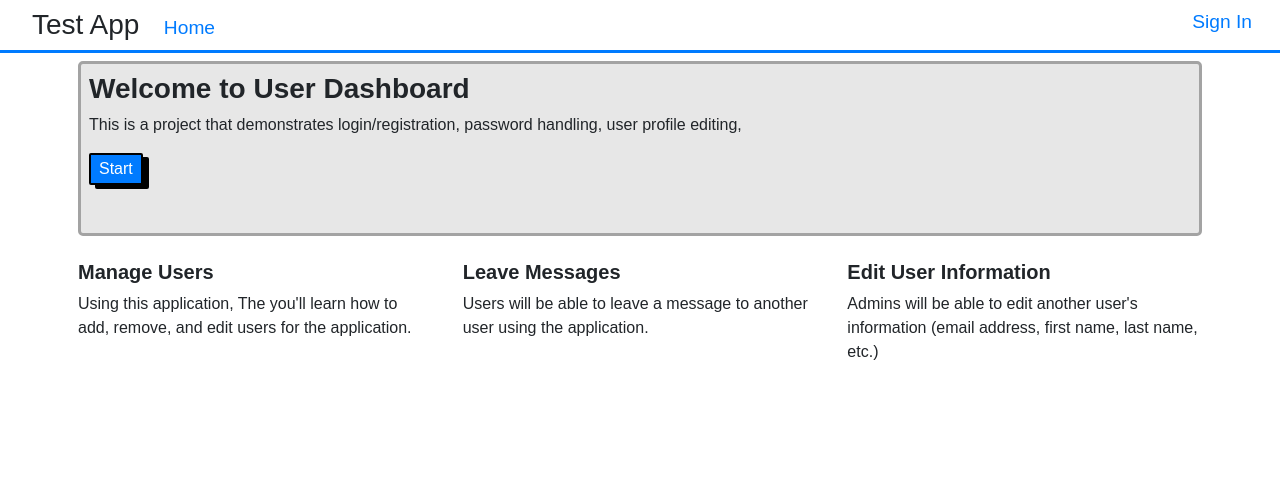
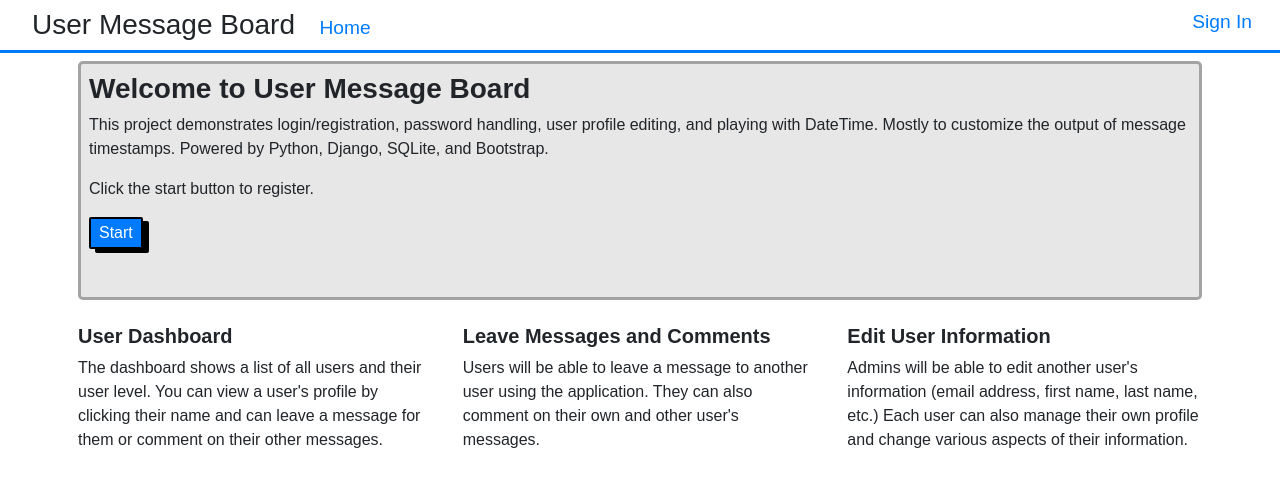
Before and after one commit to Seas-dev/user_dasboard, a Django app: page / in a window 1280 px wide. Shown: the top 487 px of the page. Run offline with Django 3.2, Linux system fonts and the light colour scheme; parts of the project's set-up code (start-up, migrations or seed data) failed here and were passed over; some libraries are stand-ins or nearby versions.

```diff
--- a/user_dashboard/apps/dashboard_app/templates/dashboard_app/admin_dash.html
+++ b/user_dashboard/apps/dashboard_app/templates/dashboard_app/admin_dash.html
@@ -13,7 +13,7 @@
 </head>
 <body>
     <header class="p-2 border-bottom border-primary topbar">
-        <h3 class="d-inline-block ml-4">Test App</h3>
+        <h3 class="d-inline-block ml-4">User Message Board</h3>
         <!-- Whatever the page the user is on this page make the link bold -->
         <p class="d-inline-block home font-weight-bold"><a href="/whichDash">Dashboard</a></p>
         <p class="d-inline-block home"><a href="/users/edit">Profile</a></p>
--- a/user_dashboard/apps/dashboard_app/templates/dashboard_app/create_user.html
+++ b/user_dashboard/apps/dashboard_app/templates/dashboard_app/create_user.html
@@ -11,7 +11,7 @@
 </head>
 <body>
     <header class="p-2 border-bottom border-primary topbar">
-        <h3 class="d-inline-block ml-4">Test App</h3>
+        <h3 class="d-inline-block ml-4">User Message Board</h3>
         <!-- Whatever the page the user is on this page make the link bold -->
         <p class="d-inline-block home"><a href="/whichDash">Dashboard</a></p>
         <p class="d-inline-block home"><a href="/users/edit">Profile</a></p>
--- a/user_dashboard/apps/dashboard_app/templates/dashboard_app/dashboard.html
+++ b/user_dashboard/apps/dashboard_app/templates/dashboard_app/dashboard.html
@@ -11,7 +11,7 @@
 </head>
 <body>
     <header class="p-2 border-bottom border-primary topbar">
-        <h3 class="d-inline-block ml-4">Test App</h3>
+        <h3 class="d-inline-block ml-4">User Message Board</h3>
         <!-- Whatever the page the user is on this page make the link bold -->
         <p class="d-inline-block home font-weight-bold"><a href="/whichDash">Dashboard</a></p>
         <p class="d-inline-block home"><a href="/users/edit">Profile</a></p>
--- a/user_dashboard/apps/dashboard_app/templates/dashboard_app/edit_profile.html
+++ b/user_dashboard/apps/dashboard_app/templates/dashboard_app/edit_profile.html
@@ -11,7 +11,7 @@
 </head>
 <body>
     <header class="p-2 border-bottom border-primary topbar">
-        <h3 class="d-inline-block ml-4">Test App</h3>
+        <h3 class="d-inline-block ml-4">User Message Board</h3>
         <!-- Whatever the page the user is on this page make the link bold -->
         <p class="d-inline-block home"><a href="/whichDash">Dashboard</a></p>
         <p class="d-inline-block home font-weight-bold"><a href="/users/edit">Profile</a></p>
--- a/user_dashboard/apps/dashboard_app/templates/dashboard_app/edit_user_admin.html
+++ b/user_dashboard/apps/dashboard_app/templates/dashboard_app/edit_user_admin.html
@@ -11,7 +11,7 @@
 </head>
 <body>
     <header class="p-2 border-bottom border-primary topbar">
-        <h3 class="d-inline-block ml-4">Test App</h3>
+        <h3 class="d-inline-block ml-4">User Message Board</h3>
         <!-- Whatever the page the user is on this page make the link bold -->
         <p class="d-inline-block home"><a href="/whichDash">Dashboard</a></p>
         <p class="d-inline-block home"><a href="/users/edit">Profile</a></p>
--- a/user_dashboard/apps/dashboard_app/templates/dashboard_app/show_messages.html
+++ b/user_dashboard/apps/dashboard_app/templates/dashboard_app/show_messages.html
@@ -11,7 +11,7 @@
 </head>
 <body>
     <header class="p-2 border-bottom border-primary topbar">
-        <h3 class="d-inline-block ml-4">Test App</h3>
+        <h3 class="d-inline-block ml-4">User Message Board</h3>
         <!-- Whatever the page the user is on this page make the link bold -->
         <p class="d-inline-block home"><a href="/whichDash">Dashboard</a></p>
         <p class="d-inline-block home"><a href="/users/edit">Profile</a></p>
--- a/user_dashboard/apps/login_app/templates/login_app/index.html
+++ b/user_dashboard/apps/login_app/templates/login_app/index.html
@@ -11,7 +11,7 @@
 </head>
 <body>
     <header class="p-2 border-bottom border-primary topbar">
-        <h3 class="d-inline-block ml-4">Test App</h3>
+        <h3 class="d-inline-block ml-4">User Message Board</h3>
         <p class="d-inline-block home"><a href="/">Home</a></p>
         <p class="float-right logout"><a href="/signin">Sign In</a></p>
     </header>
@@ -19,24 +19,25 @@
         <div class="row">
             <div class="col">
                 <div class="welcome p-2 pb-5">
-                    <h3 class="font-weight-bold">Welcome to User Dashboard</h3>
-                    <p>This is a project that demonstrates login/registration, password handling, user profile editing, </p>
+                    <h3 class="font-weight-bold">Welcome to User Message Board</h3>
+                    <p>This project demonstrates login/registration, password handling, user profile editing, and playing with DateTime. Mostly to customize the output of message timestamps. Powered by Python, Django, SQLite, and Bootstrap.</p>
+                        <p>Click the start button to register.</p>
                     <a href="/register"><button class="btn btn-primary start">Start</button></a>
                 </div>
             </div>
         </div>
         <div class="row mt-4">
             <div class="col">
-                <h5 class="font-weight-bold">Manage Users</h5>
-                <p>Using this application, The you'll learn how to add, remove, and edit users for the application.</p>
+                <h5 class="font-weight-bold">User Dashboard</h5>
+                <p>The dashboard shows a list of all users and their user level. You can view a user's profile by clicking their name and can leave a message for them or comment on their other messages.</p>
             </div>
             <div class="col">
-                <h5 class="font-weight-bold">Leave Messages</h5>
-                <p>Users will be able to leave a message to another user using the application.</p>
+                <h5 class="font-weight-bold">Leave Messages and Comments</h5>
+                <p>Users will be able to leave a message to another user using the application. They can also comment on their own and other user's messages.</p>
             </div>
             <div class="col">
                 <h5 class="font-weight-bold">Edit User Information</h5>
-                <p>Admins will be able to edit another user's information (email address, first name, last name, etc.)</p>
+                <p>Admins will be able to edit another user's information (email address, first name, last name, etc.) Each user can also manage their own profile and change various aspects of their information.</p>
             </div>
         </div>
     </div>
```
Also changed, not shown: user_dashboard/apps/dashboard_app/models.py (+8 -4 lines), user_dashboard/db.sqlite3.
